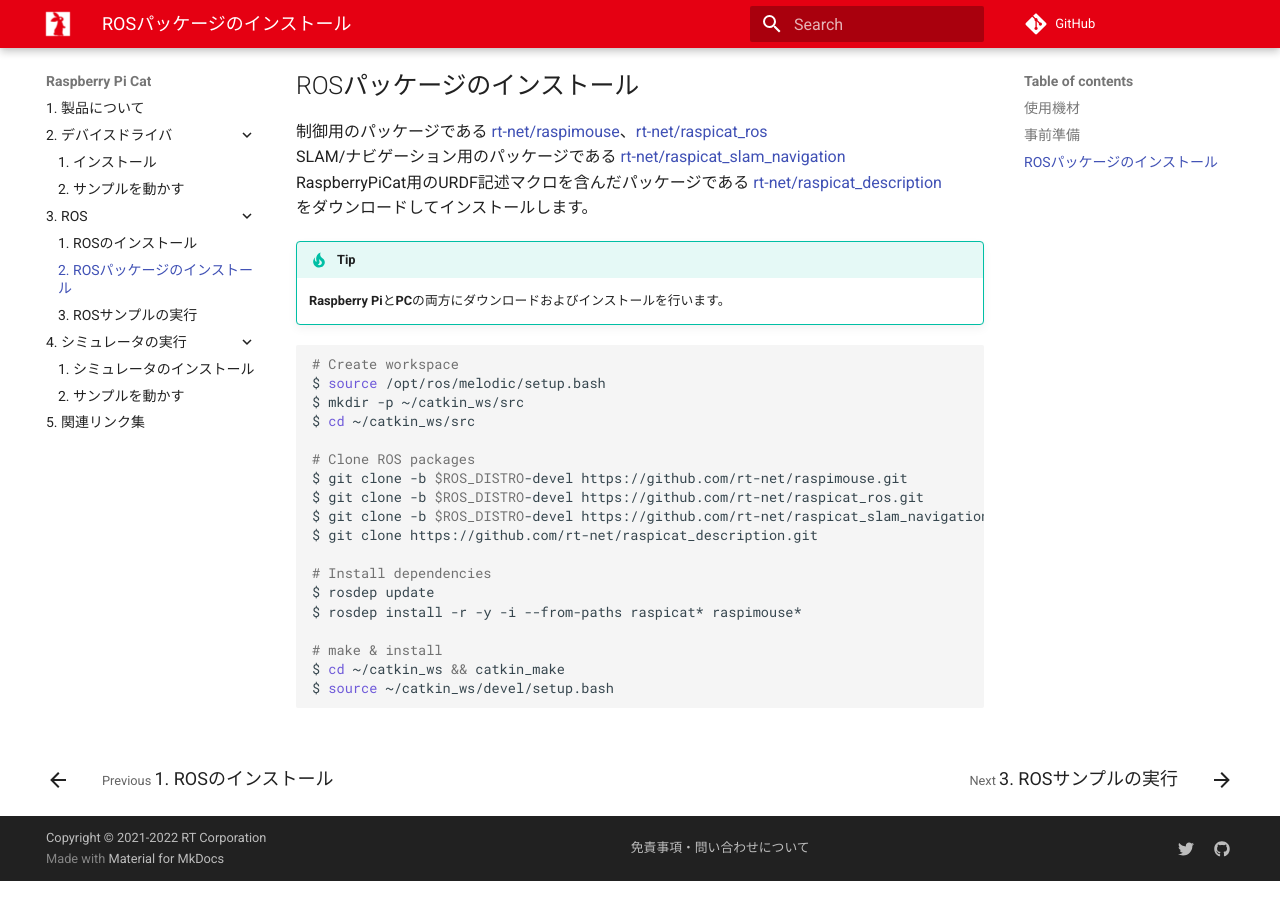
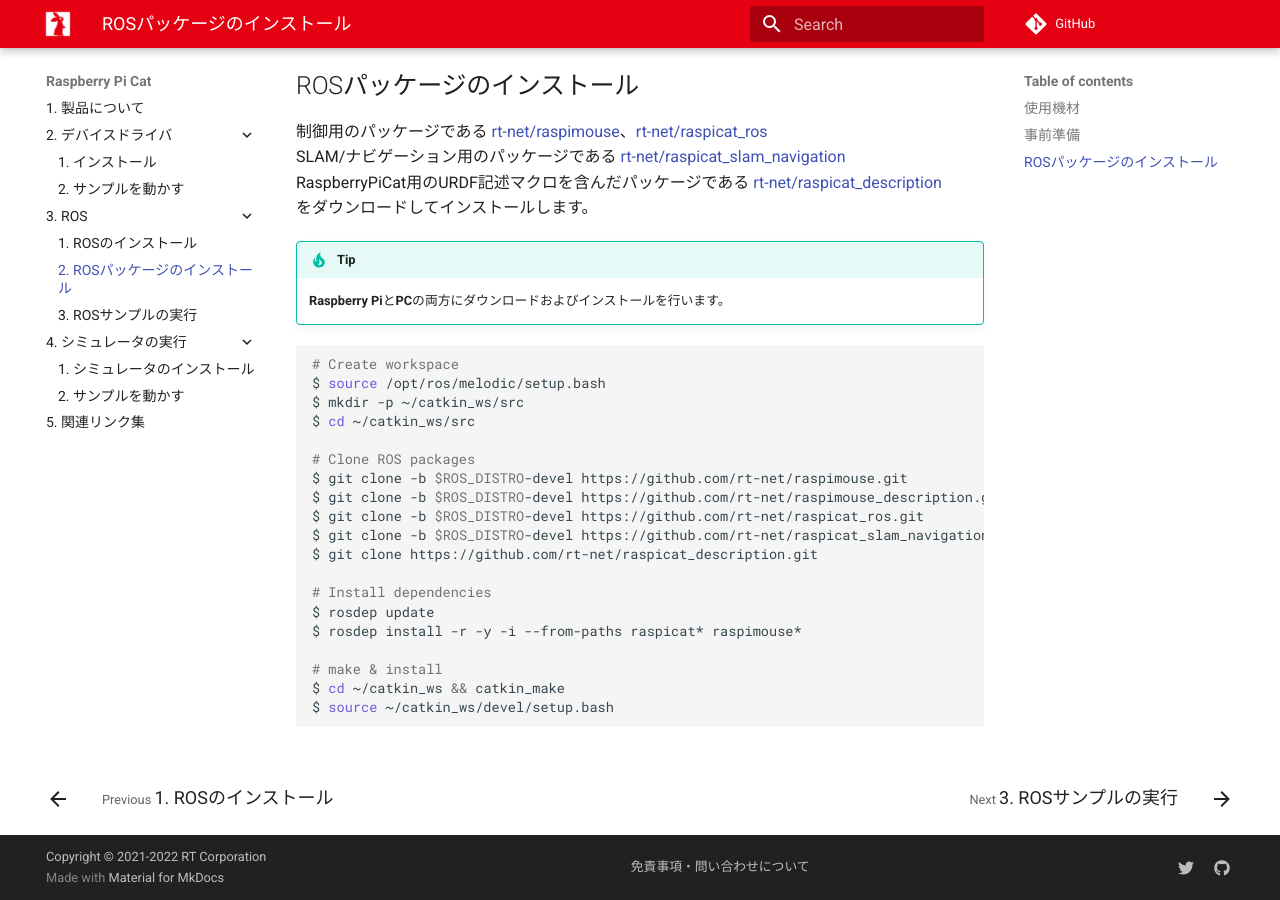
Before and after one commit to rt-net/tutorials, an MkDocs documentation site: the page built from docs/raspicat/ros/package-install.md, in a window 1280 px wide and 900 px high, scrolled down 862 px. Built offline with MkDocs 1.6.1 and Material for MkDocs 9.7.7, drawn with Linux system fonts in a browser that asks for light colours; comment, search, counter and statistics services are not loaded.

Commit message:
依存パッケージ追加

```diff
--- a/docs/raspicat/ros/package-install.md
+++ b/docs/raspicat/ros/package-install.md
@@ -46,6 +46,7 @@
 
 # Clone ROS packages
 $ git clone -b $ROS_DISTRO-devel https://github.com/rt-net/raspimouse.git
+$ git clone -b $ROS_DISTRO-devel https://github.com/rt-net/raspimouse_description.git
 $ git clone -b $ROS_DISTRO-devel https://github.com/rt-net/raspicat_ros.git
 $ git clone -b $ROS_DISTRO-devel https://github.com/rt-net/raspicat_slam_navigation.git
 $ git clone https://github.com/rt-net/raspicat_description.git
```
